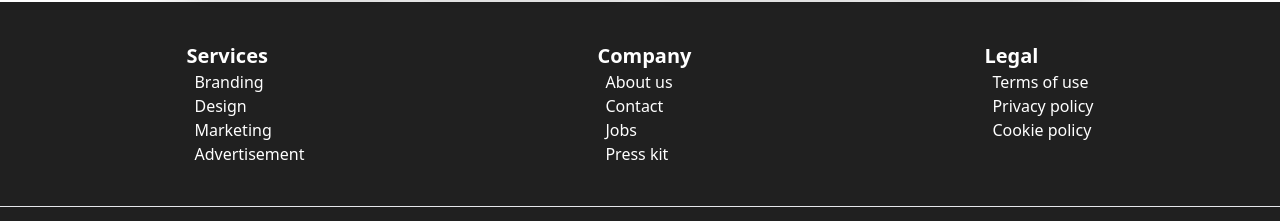
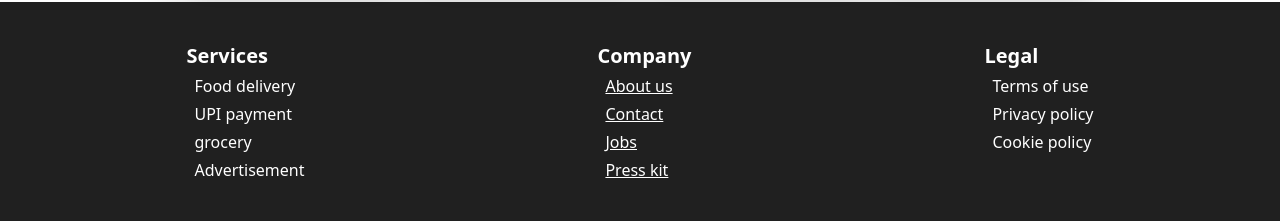
Before and after one commit to GauravLakhera/foodfire, a React (Create React App) app: page / in a window 1280 px wide. Shown: the part 1398-1619 px from the top of the page. Built offline with nearby package versions, Linux system fonts and the light colour scheme; no server answers.

Commit message:
added Form submission

```diff
--- a/src/Components/Footer.js
+++ b/src/Components/Footer.js
@@ -6,23 +6,31 @@ function Footer() {
       <footer className=" mt-5 footer p-10 bg-base-200 text-base-content flex justify-around bg-[#202020] text-white">
         <nav className="flex flex-col">
           <h6 className="footer-title font-semibold text-xl">Services</h6>
-          <a className="link link-hover pl-2">Branding</a>
-          <a className="link link-hover pl-2">Design</a>
-          <a className="link link-hover pl-2">Marketing</a>
-          <a className="link link-hover pl-2">Advertisement</a>
+          <a className="link link-hover pl-2 pt-1">Food delivery</a>
+          <a className="link link-hover pl-2 pt-1">UPI payment</a>
+          <a className="link link-hover pl-2 pt-1">grocery</a>
+          <a className="link link-hover pl-2 pt-1 ">Advertisement</a>
         </nav>
         <nav className="flex flex-col ">
           <h6 className="footer-title font-semibold text-xl">Company</h6>
-          <a className="link link-hover pl-2">About us</a>
-          <a className="link link-hover pl-2">Contact</a>
-          <a className="link link-hover pl-2">Jobs</a>
-          <a className="link link-hover pl-2">Press kit</a>
+          <a className="link link-hover underline pl-2 pt-1 cursor-pointer">
+            About us
+          </a>
+          <a className="link link-hover underline pl-2 pt-1 cursor-pointer">
+            Contact
+          </a>
+          <a className="link link-hover underline pl-2 pt-1 cursor-pointer">
+            Jobs
+          </a>
+          <a className="link link-hover underline pl-2 pt-1 cursor-pointer">
+            Press kit
+          </a>
         </nav>
         <nav className="flex flex-col">
           <h6 className="footer-title font-semibold text-xl">Legal</h6>
-          <a className="link link-hover pl-2">Terms of use</a>
-          <a className="link link-hover pl-2">Privacy policy</a>
-          <a className="link link-hover pl-2">Cookie policy</a>
+          <a className="link link-hover pl-2 pt-1">Terms of use</a>
+          <a className="link link-hover pl-2 pt-1">Privacy policy</a>
+          <a className="link link-hover pl-2 pt-1">Cookie policy</a>
         </nav>
       </footer>
       <footer className="footer px-10 py-4 border-t bg-base-200 text-base-content bg-[#202020] text-white border-base-300">
--- a/src/Components/Form.js
+++ b/src/Components/Form.js
@@ -1,31 +1,58 @@
 import React from "react";
+import { useState, useEffect } from "react";
 
 function Form({ isOpen, togglePopup }) {
-  console.log(togglePopup);
-  console.log(isOpen);
+  const handleSubmit = (event) => {
+    event.preventDefault(); // Prevent the default form submission behavior
+    // Your form submission logic here
+    setFormData(initialFormData);
+    togglePopup();
+  };
+  const initialFormData = {
+    name: "",
+    email: "",
+    message: "",
+  };
+
+  const [formData, setFormData] = useState(initialFormData);
+  const handleChange = (event) => {
+    const { name, value } = event.target;
+
+    setFormData({
+      ...formData,
+      [name]: value,
+    });
+  };
+  useEffect(() => {
+    console.log(formData);
+  }, [formData]);
   return (
     <div
       className={`fixed top-0 left-0 w-full h-full z-20 bg-gray-900 bg-opacity-50 flex items-center justify-center ${
         isOpen ? "" : "hidden"
       }`}
     >
-      <button
-        className="absolute m-4 bg-red-500 text-gray-600"
-        onClick={togglePopup}
-      >
-        Close
-      </button>
-      <div className="bg-white p-6 rounded-lg">
-        <h2 className="text-lg font-semibold mb-4">Popup Form</h2>
-
-        <form>
+      <div className="bg-white p-6 rounded-lg w-10/12 md:w-6/12">
+        <div className="flex justify-between">
+          <h2 className="text-lg font-semibold mb-4">Popup Form</h2>
+          <button
+            className="border hover:bg-red-200 rounded-full p-3 font-semibold text-red-500"
+            onClick={togglePopup}
+          >
+            X
+          </button>
+        </div>
+        <form onSubmit={handleSubmit}>
           <div className="mb-4">
             <label className="block text-sm font-medium text-gray-700">
               Name
             </label>
             <input
               type="text"
-              className="mt-1 block w-full border-gray-300 rounded-md shadow-sm focus:ring-blue-500 focus:border-blue-500"
+              name="name"
+              value={formData.name}
+              onChange={handleChange}
+              className="mt-1 block w-full border border-gray-300 rounded-md shadow-sm focus:ring-blue-200 focus:border-blue-200"
             />
           </div>
           <div className="mb-4">
@@ -34,7 +61,22 @@ function Form({ isOpen, togglePopup }) {
             </label>
             <input
               type="email"
-              className="mt-1 block w-full border-gray-300 rounded-md shadow-sm focus:ring-blue-500 focus:border-blue-500"
+              name="email"
+              value={formData.email}
+              onChange={handleChange}
+              className="mt-1 block w-full border border-gray-300 rounded-md shadow-sm focus:ring-blue-500 focus:border-blue-500"
+            />
+          </div>
+          <div className="mb-4">
+            <label className="block text-sm font-medium text-gray-700">
+              Message
+            </label>
+            <textarea
+              type="text"
+              name="message"
+              value={formData.message}
+              onChange={handleChange}
+              className="mt-1 block w-full border border-gray-300 rounded-md shadow-sm focus:ring-blue-500 focus:border-blue-500"
             />
           </div>
           <button
```
